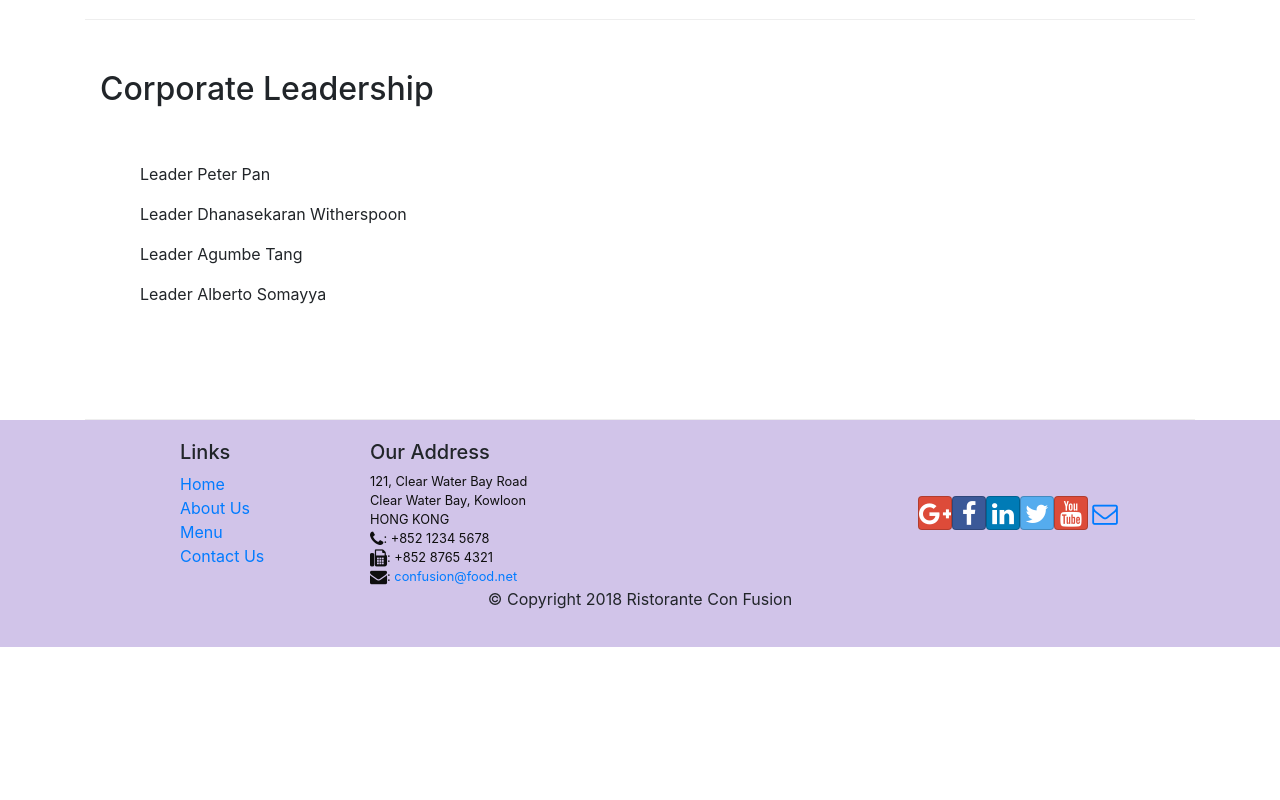
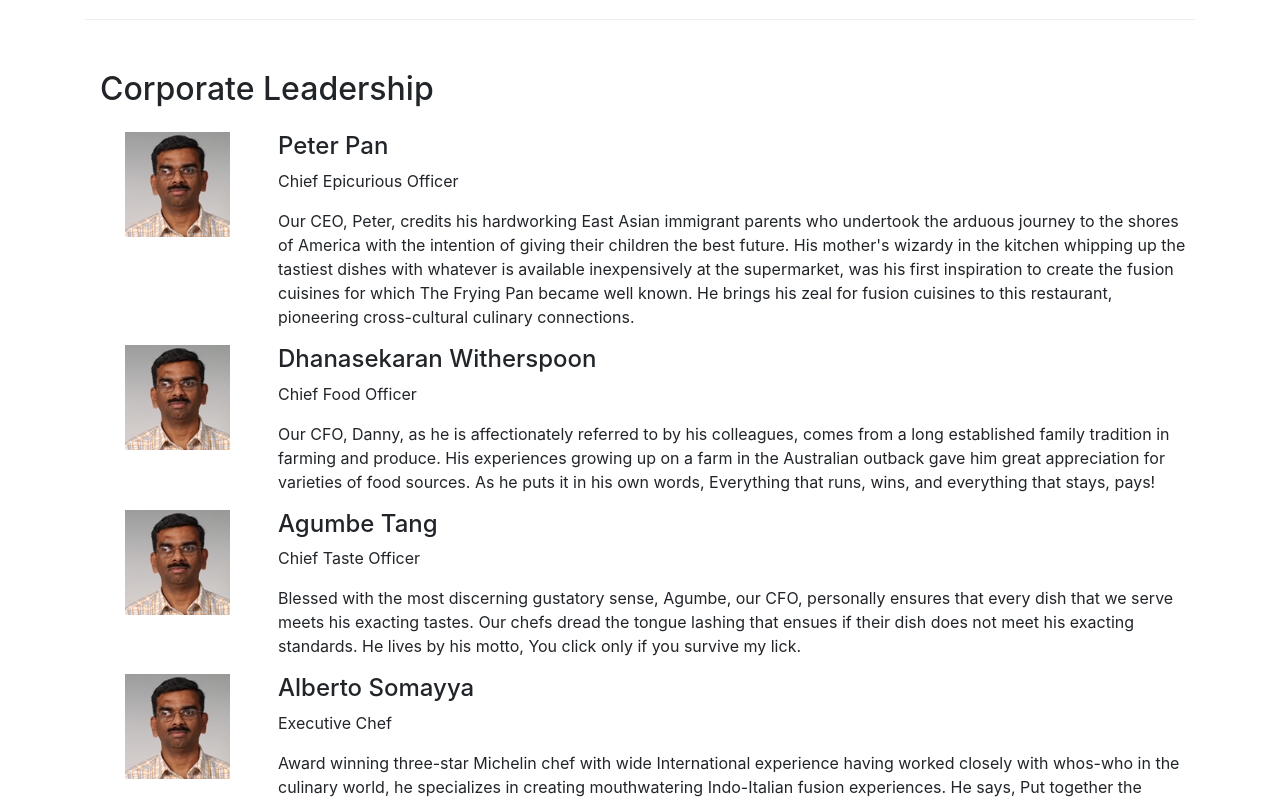
Before and after one commit to Shirleyxuemeili/reactApp, a React (Create React App) app: page /aboutus in a window 1280 px wide. Shown: the part 960-1760 px from the top of the page. Before the commit the page ends 1607 px from the top, so only its background shows below. Built offline with nearby package versions, Linux system fonts and the light colour scheme.

Commit message:
assignment 2

```diff
--- a/src/components/AboutComponent.js
+++ b/src/components/AboutComponent.js
@@ -1,12 +1,29 @@
 import React from 'react';
 import { Breadcrumb, BreadcrumbItem, Card, CardBody, CardHeader, Media } from 'reactstrap';
 import { Link } from 'react-router-dom';
+
+function RenderLeader({leader}) {
+    return (
+        <div className="row mt-3">
+            <Media>
+                <Media object src={leader.image} alt={leader.name} />
+                <Media body className="ml-5">
+                    <Media heading>{leader.name}</Media>
+                    <p>{leader.designation}</p>
+                    {leader.description}
+                </Media>
+            </Media>
+        </div>
+    );
+}
 
 function About(props) {
 
     const leaders = props.leaders.map((leader) => {
         return (
-            <p>Leader {leader.name}</p>
+            <div>
+                <RenderLeader leader={leader} />
+            </div>
         );
     });
 
--- a/src/components/DishdetailComponent.js
+++ b/src/components/DishdetailComponent.js
@@ -50,7 +50,7 @@
                 <div className="container">
                     <div className="row">
                         <Breadcrumb>
-                            <BreadcrumbItem><Link to='/menu'>Home</Link></BreadcrumbItem>
+                            <BreadcrumbItem><Link to='/menu'>Menu</Link></BreadcrumbItem>
                             <BreadcrumbItem active>{props.dish.name}</BreadcrumbItem>
                         </Breadcrumb>
                         <div className="col-12">
```
